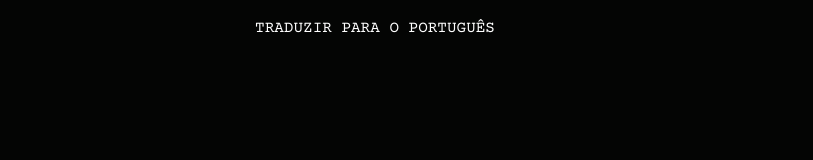
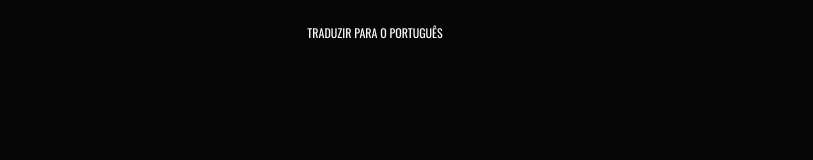
Before and after one commit to biancashiromoto/biancashiromoto.github.io, a React (Vite) app: page / in a window 1280 px wide. Shown: the top 160 px of the page, without its empty margins (265-1078 px from the left). Built offline with nearby package versions, Linux system fonts and the light colour scheme.

Commit message:
fix: Reset translate button styles

```diff
--- a/src/components/Header/index.tsx
+++ b/src/components/Header/index.tsx
@@ -13,7 +13,7 @@ export const Header = () => {
   return (
     <header data-testid="header">
         <Button.Root
-          className="hover:bg-slate-800 rounded-full"
+          className="translate"
           onClick={() => toggleLanguage()}
           testId={dataTestIds.buttons.toggleLanguageButton}
         >
--- a/src/styles/components/_button.scss
+++ b/src/styles/components/_button.scss
@@ -12,13 +12,11 @@
   &__translate {
     border-radius: 15px;
     font-size: 0.75rem;
-    font-family: Oswald, sans-serif;
+    font-family: $font-family--button;
     padding: $x-small;
 
     &:hover {
-      animation: blink 500ms;
-      background-color: $gray;
-      color: $black;
+      animation: blink 250ms;
     }
   }
 }
--- a/src/styles/index.scss
+++ b/src/styles/index.scss
@@ -45,7 +45,7 @@
   }
   100% {
     background-color: $gray;
-    color: $black;
+    color: $white;
   }
 }
 
--- a/src/styles/variables.scss
+++ b/src/styles/variables.scss
@@ -6,6 +6,7 @@ $orange: #E15A24;
 $rose: #C6A2A9;
 $white: #FFFFFF;
 $font-family:  "Courier Prime", monospace;
+$font-family--button:  Oswald, sans-serif;
 
 // IMAGES
 $hero-bg-img: "../assets/image__laptop.jpg";
```
